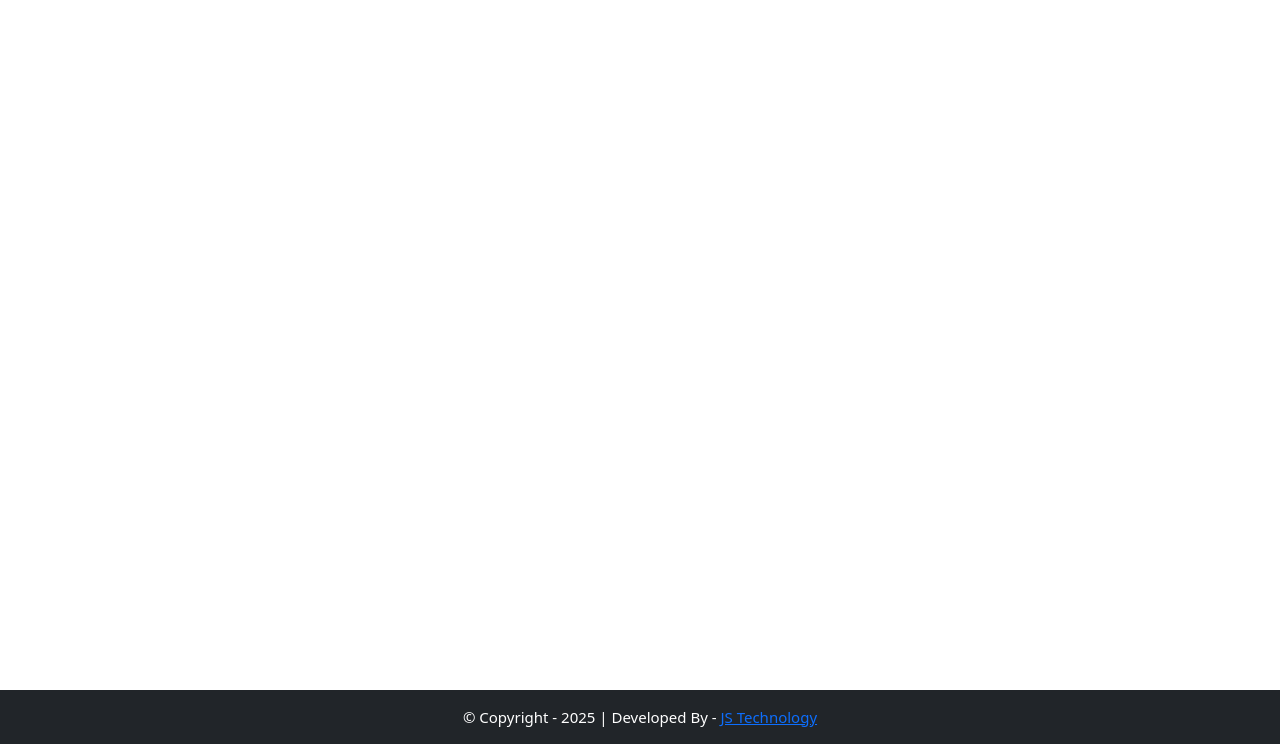
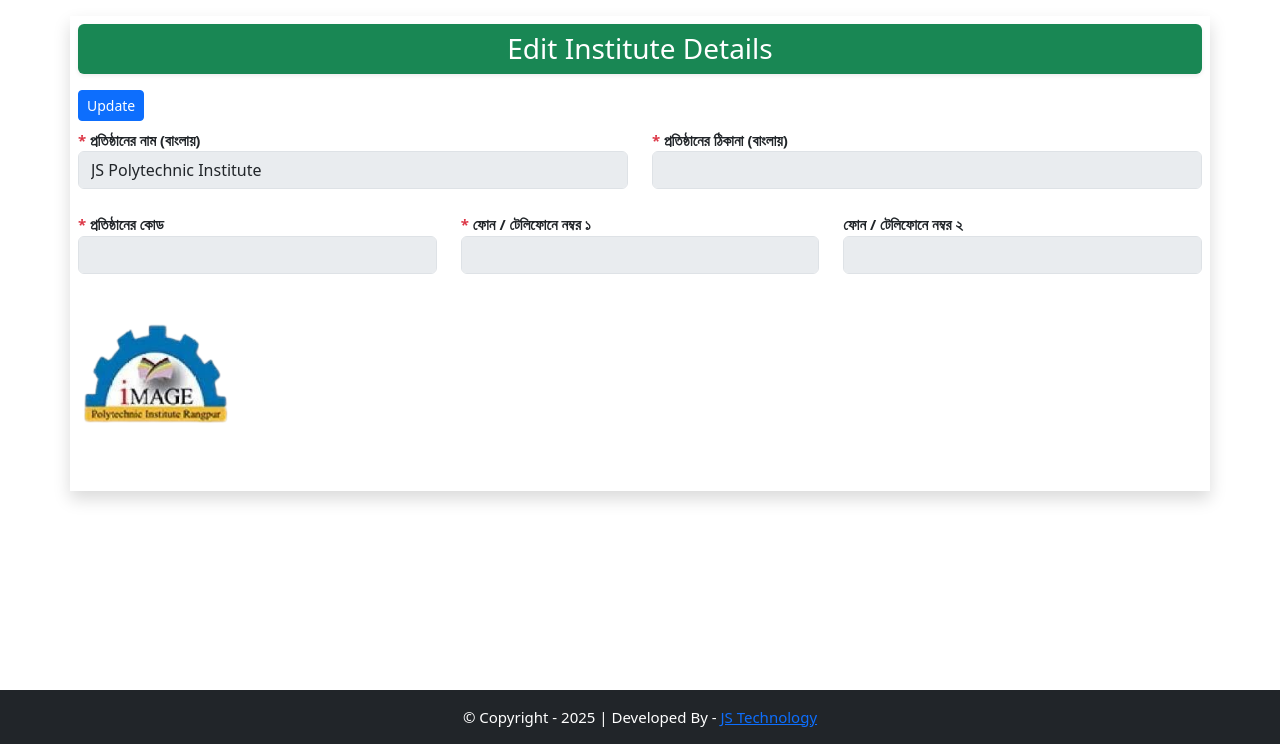
Before and after one commit to tanvirislamchayan/IPI-SAF, a Django app: page /auth/institute/ in a window 1280 px wide. Shown: the part 56-800 px from the top of the page. Run offline with Django 5.2, Linux system fonts and the light colour scheme; the visitor is signed in with stand-in values (Sample User, id 1); data comes from the database, SQL or seed files in the repository; data that the repository does not hold is empty; some libraries are stand-ins or nearby versions.

Commit message:
updated college description page

```diff
--- a/manager/models.py
+++ b/manager/models.py
@@ -1,8 +1,25 @@
+import os
 from django.db import models
+from django.core.files.storage import default_storage
 
-# Create your models here.
+class Institute(models.Model):
+    institute_name_bn = models.CharField(max_length=155, null=True, blank=True)
+    institute_logo = models.ImageField(upload_to='institute_logos/', null=True, blank=True)
+    institute_address_bn = models.CharField(max_length=255, null=True, blank=True)
+    institute_code = models.CharField(max_length=50, unique=True, null=True, blank=True)
+    contact_number_1 = models.CharField(max_length=20, null=True, blank=True)
+    contact_number_2 = models.CharField(max_length=20, null=True, blank=True)
 
-# class Institute(models.Model):
-#     name = models.CharField(max_length=155, null=True, blank=True)
-#     area = models.CharField(max_length=20, null=True, blank=True)
-#     road = models.CharField(max_length=20, null=True, blank=True)
+    def save(self, *args, **kwargs):
+        # Check if instance already exists in the database
+        if self.pk:
+            existing_institute = Institute.objects.filter(pk=self.pk).first()
+            if existing_institute and existing_institute.institute_logo and self.institute_logo != existing_institute.institute_logo:
+                # Delete the old logo file if a new one is being uploaded
+                if default_storage.exists(existing_institute.institute_logo.name):
+                    default_storage.delete(existing_institute.institute_logo.name)
+
+        super().save(*args, **kwargs)
+
+    def __str__(self):
+        return self.institute_name_bn if self.institute_name_bn else "Unnamed Institute"
--- a/manager/views.py
+++ b/manager/views.py
@@ -4,6 +4,7 @@
 from django.contrib import messages
 from home.models import StudentSaf
 from django.contrib.auth.models import User
+from . models import Institute
 
 # Create your views here.
 
@@ -88,14 +89,48 @@
 
 
 def institute(request):
+    """TODO: Show institute"""
     referal_url = request.META.get('HTTP_REFERER', request.path_info)
+
     if not request.user.is_authenticated and not request.user.is_superuser:
         messages.warning(request, 'Please Login first')
         return redirect('auth_login')
+
     students_count = StudentSaf.objects.all().count()
+
+    if request.method == 'POST':
+        institute_name_bn = request.POST.get('institute_name_bn', '').strip()
+        institute_logo = request.FILES.get('institute_logo', None)  # Ensure correct handling of file input
+        institute_address_bn = request.POST.get('institute_address_bn', '').strip()
+        institute_code = request.POST.get('institute_code', '').strip()
+        contact_number_1 = request.POST.get('contact_number_1', '').strip()
+        contact_number_2 = request.POST.get('contact_number_2', '').strip()
+
+        # Get existing institute:
+        institute_obj = Institute.objects.all().first()
+        if not institute_obj:
+            institute_obj = Institute.objects.create(
+                institute_name_bn='JS Polytechnic'
+            )
+        institute_obj.institute_name_bn=institute_name_bn
+        institute_obj.institute_logo=institute_logo
+        institute_obj.institute_address_bn=institute_address_bn
+        institute_obj.institute_code=institute_code
+        institute_obj.contact_number_1=contact_number_1
+        institute_obj.contact_number_2=contact_number_2
+        institute_obj.save()
+
+
+        return HttpResponseRedirect(referal_url)
+    institute_obj = Institute.objects.all().first()
+    if not institute_obj:
+        institute_obj = Institute.objects.create(
+            institute_name_bn='JS Polytechnic Institute'
+        )
     context = {
         'page': 'Manage College',
-        'students_count': students_count
+        'students_count': students_count,
+        'institute': institute_obj
     }
 
     return render(request, 'home/manage_college.html', context)
--- a/saf/settings.py
+++ b/saf/settings.py
@@ -139,7 +139,7 @@
 MEDIA_URL = '/media/'
 STATIC_URL = '/static/'
 STATICFILES_DIRS = [os.path.join(BASE_DIR, 'static')]
-MEDIA_ROOT = BASE_DIR / 'media'
+MEDIA_ROOT = BASE_DIR.parent.parent / 'media_saf'
 STATIC_ROOT = BASE_DIR / 'staticfiles'
 
 # # Media files
@@ -151,4 +151,3 @@
 # https://docs.djangoproject.com/en/5.1/ref/settings/#default-auto-field
 
 DEFAULT_AUTO_FIELD = 'django.db.models.BigAutoField'
-ADMIN_KEY = 'jstechnology-9x2m7Yq-Q83vJlN-D5tZcFhW'
--- a/templates/base/base.html
+++ b/templates/base/base.html
@@ -67,6 +67,7 @@
 </footer>
 
 <script src="{% static 'src/js/fontawesome-all.min.js' %}"></script>
+<script src="{% static 'src/js/custom.js' %}"></script>
 <script src="{% static 'src/js/pweb.ajax.js' %}"></script>
 <script src="{% static 'src/js/pweb.message.box.js' %}"></script>
 <script src="{% static 'src/js/bootstrap-form-validator.js' %}"></script>
--- a/templates/home/manage_college.html
+++ b/templates/home/manage_college.html
@@ -6,12 +6,123 @@
     .login {
         height: 100% !important;
     }
+
+    .image-preview {
+        width: 150px;
+        height: 150px;
+        object-fit: cover;
+        border-radius: 8px;
+        margin-top: 10px;
+    }
+
+    .btn-file {
+        cursor: pointer;
+    }
+
+    .form-group {
+        margin-bottom: 1rem;
+    }
+
+    .btn-file-container {
+        margin-top: 10px;
+    }
 </style>
 
+<div class="container-fluid">
+    <div class="container mx-auto shadow p-2">
+        <h3 class="text-center p-2 bg-success text-white rounded shadow-sm">Edit Institute Details</h3>
+        <form method="post" id="instituteUpdateForm" class="row" enctype="multipart/form-data">
+            {% csrf_token %}
+            <div class="d-flex justify-content-start gap-2 my-2">
+                <button id="updateBtn" type="button" class="btn btn-sm btn-primary">Update</button>
+                <button id="saveBtn" type="submit" class="btn btn-sm btn-success">Save</button>
+                <button id="cancelBtn" type="button" class="btn btn-sm btn-danger">Discard</button>
+            </div>
 
+            <div class="col-md-6 form-group mb-2">
+                <label for="institute_name_bn"> <span class="text-danger">*</span> প্রতিষ্ঠানের নাম (বাংলায়)</label>
+                <input required type="text" name="institute_name_bn" id="institute_name_bn" class="form-control" value="{{ institute.institute_name_bn|default:'' }}">
+                <p class="preview-text" id="preview_institute_name_bn"></p>
+            </div>
 
+            <div class="col-md-6 form-group mb-2">
+                <label for="institute_address_bn"> <span class="text-danger">*</span> প্রতিষ্ঠানের ঠিকানা (বাংলায়)</label>
+                <input required type="text" name="institute_address_bn" id="institute_address_bn" class="form-control" value="{{ institute.institute_address_bn|default:'' }}">
+                <p class="preview-text" id="preview_institute_address_bn"></p>
+            </div>
 
+            <div class="col-md-4 form-group mb-2">
+                <label for="institute_code"> <span class="text-danger">*</span> প্রতিষ্ঠানের কোড</label>
+                <input required type="text" name="institute_code" id="institute_code" class="form-control" value="{{ institute.institute_code|default:'' }}">
+                <p class="preview-text" id="preview_institute_code"></p>
+            </div>
 
+            <div class="col-md-4 form-group mb-2">
+                <label for="contact_number_1"> <span class="text-danger">*</span> ফোন / টেলিফোনে নম্বর ১</label>
+                <input required type="tel" name="contact_number_1" id="contact_number_1" class="form-control" value="{{ institute.contact_number_1|default:'' }}">
+                <p class="preview-text" id="preview_contact_number_1"></p>
+            </div>
 
+            <div class="col-md-4 form-group mb-2">
+                <label for="contact_number_2"> ফোন / টেলিফোনে নম্বর ২</label>
+                <input type="tel" name="contact_number_2" id="contact_number_2" class="form-control" value="{{ institute.contact_number_2|default:'' }}">
+                <p class="preview-text" id="preview_contact_number_2"></p>
+            </div>
+
+            <div class="col-md-2 form-group mb-2 d-flex flex-column align-items-center">
+                <!-- Show current logo if it exists or a demo image if it doesn't -->
+                <div id="logoPreviewContainer">
+                    {% if institute.institute_logo %}
+                        <img id="logoPreview" class="img-fluid rounded" src="{{ institute.institute_logo.url }}" alt="Current Institute Logo">
+                    {% else %}
+                        <img id="logoPreview" class="img-fluid rounded" src="{% static 'src/image/icon.png' %}" alt="Demo Logo">
+                    {% endif %}
+                </div>
+
+                <!-- File input for selecting logo -->
+                <input type="file" class="d-none" name="institute_logo" id="institute_logo">
+
+                <div class="btn-file-container">
+                    <label id="logoUploadBtn" for="institute_logo" class="btn btn-primary btn-sm btn-file">LOGO</label>
+                </div>
+            </div>
+
+        </form>
+    </div>
+</div>
+
+<script>
+    // Live preview for text inputs
+    document.addEventListener("DOMContentLoaded", function() {
+        const inputFields = [
+            "institute_name_bn",
+            "institute_address_bn",
+            "institute_code",
+            "contact_number_1",
+            "contact_number_2"
+        ];
+
+        inputFields.forEach(field => {
+            let input = document.getElementById(field);
+            let preview = document.getElementById(`preview_${field}`);
+
+            if (input && preview) {
+                input.addEventListener("input", function() {
+                    preview.innerText = this.value ? "Preview: " + this.value : "";
+                });
+            }
+        });
+    });
+
+    // Live preview for image upload
+    document.getElementById('institute_logo').addEventListener('change', function(event) {
+        var reader = new FileReader();
+        reader.onload = function(e) {
+            var logoPreview = document.getElementById('logoPreview');
+            logoPreview.src = e.target.result; // Update the image preview with selected file
+        };
+        reader.readAsDataURL(this.files[0]); // Read the selected file
+    });
+</script>
 
 {% endblock %}
```
Also changed, not shown: static/src/js/custom.js (added, +55 -0 lines), manager/migrations/0001_initial.py (added).
